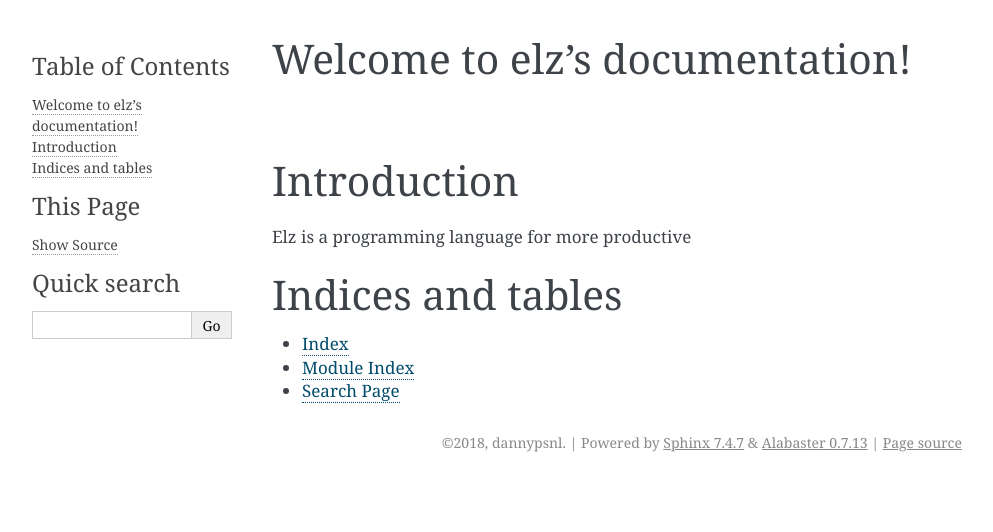
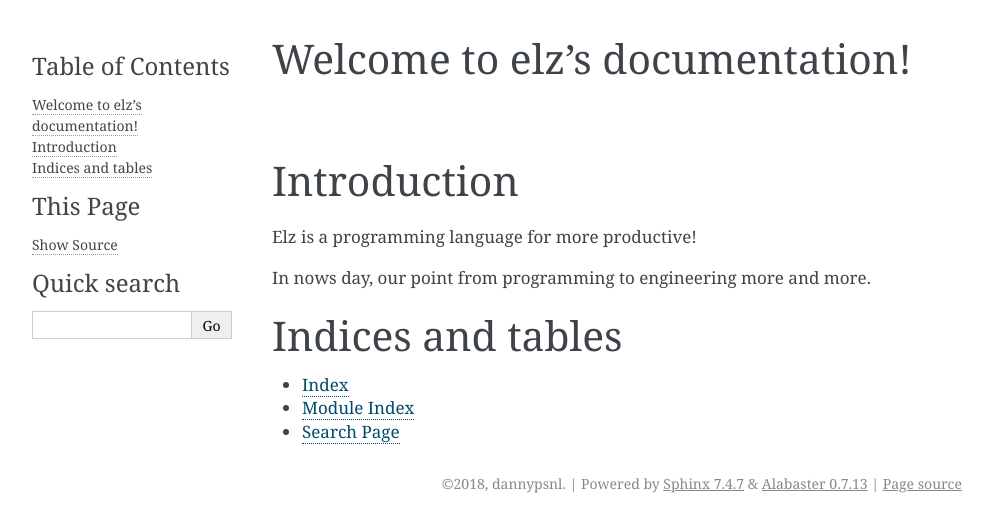
Before and after one commit to dannypsnl/elz, a Sphinx documentation site: the page built from docs/index.rst, in a window 1280 px wide. Shown: the top 532 px of the page, without its empty margins (148-1141 px from the left). Built offline with Sphinx 7.4.7, drawn with Linux system fonts in a browser that asks for light colours.

```diff
--- a/docs/index.rst
+++ b/docs/index.rst
@@ -14,7 +14,9 @@ Welcome to elz's documentation!
 Introduction
 ============
 
-Elz is a programming language for more productive
+Elz is a programming language for more productive!
+
+In nows day, our point from programming to engineering more and more.
 
 
 Indices and tables
```
